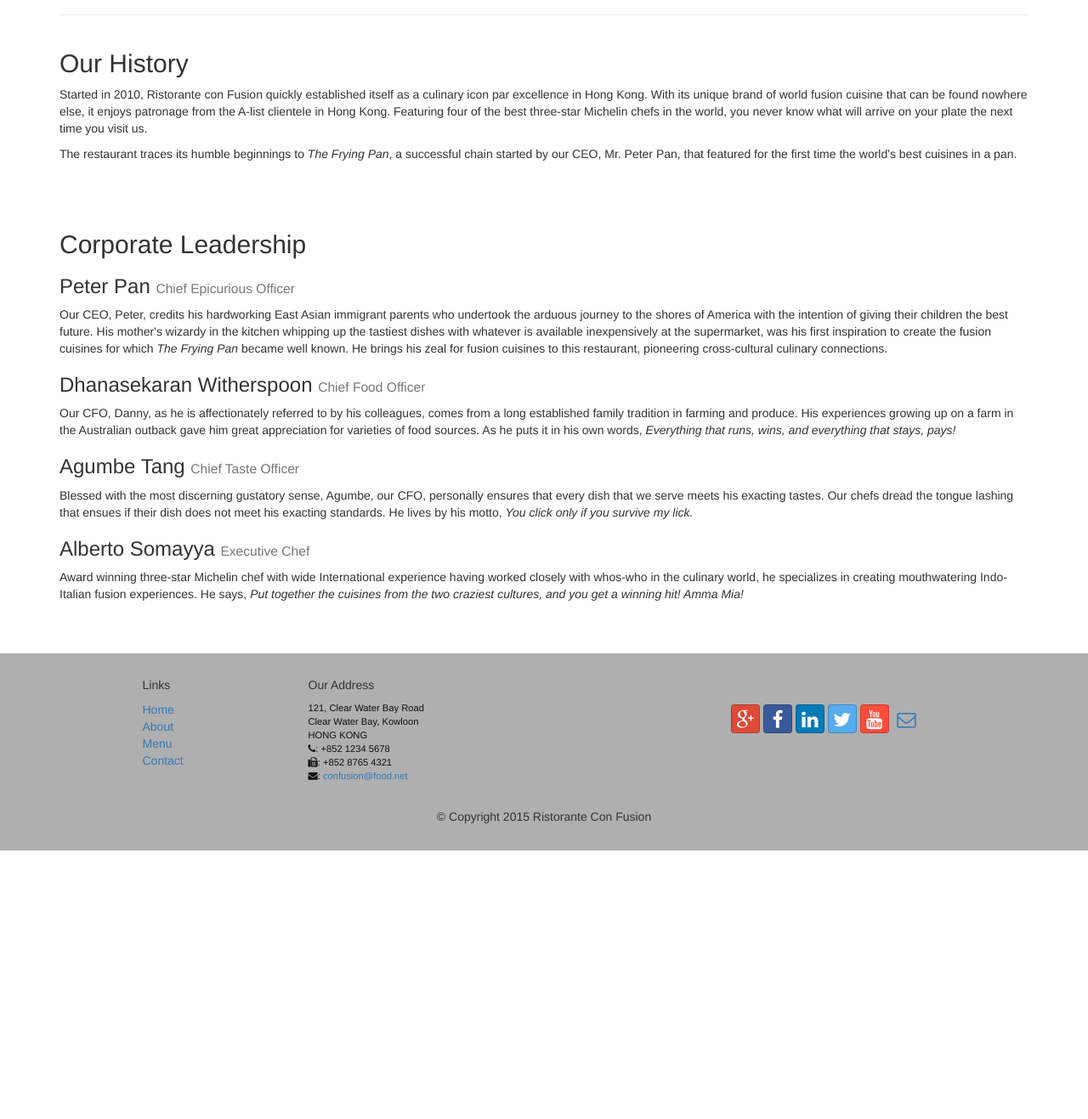
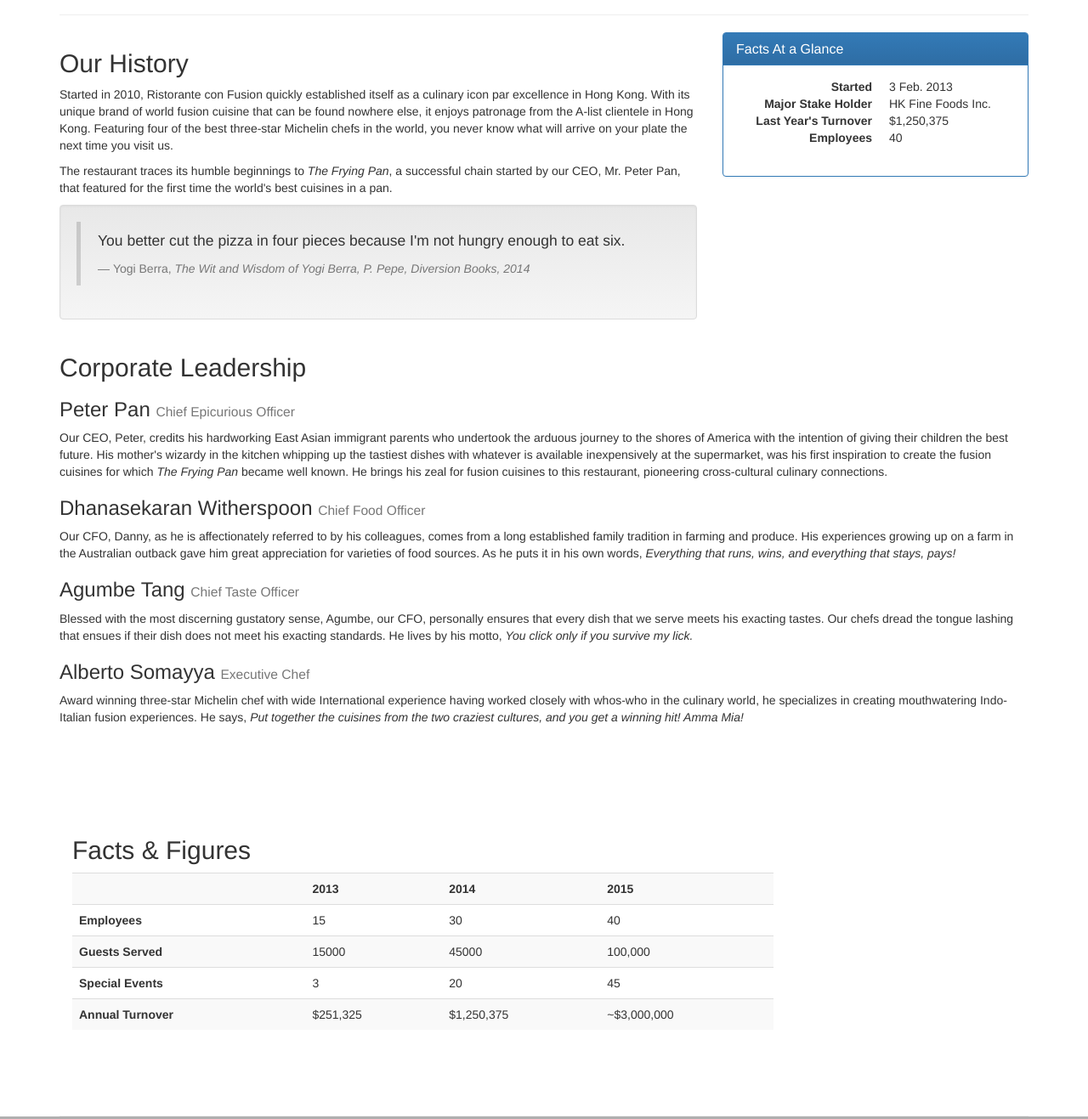
Before and after one commit to kennyr87/conFusion, a plain HTML site: page aboutus.html in a window 1280 px wide. Shown: the part 565-1882 px from the top of the page at 85% size. Before the commit the page ends 1566 px from the top, so only its background shows below. Drawn offline with nearby package versions, Linux system fonts and the light colour scheme.

Commit message:
Displaying Content: Tables, Panels, Wells

```diff
--- a/aboutus.html
+++ b/aboutus.html
@@ -94,17 +94,39 @@
         </div>
 
         <div class='row'>
-            <div class='col-xs-12'>
+            <div class='col-xs-12 col-sm-8'>
                 <h2>Our History</h2>
                 <p>Started in 2010, Ristorante con Fusion quickly established itself as a culinary icon par excellence in Hong Kong. With its unique brand of world fusion cuisine that can be found nowhere else, it enjoys patronage from the A-list clientele in Hong Kong.  Featuring four of the best three-star Michelin chefs in the world, you never know what will arrive on your plate the next time you visit us.</p>
                 <p>The restaurant traces its humble beginnings to <em>The Frying Pan</em>, a successful chain started by our CEO, Mr. Peter Pan, that featured for the first time the world's best cuisines in a pan.</p>
+                <div class="well">
+                    <blockquote>
+                        <p>You better cut the pizza in four pieces because I'm not hungry enough to eat six.</p>
+                        <footer>Yogi Berra,
+                        <cite>The Wit and Wisdom of Yogi Berra, P. Pepe, Diversion Books, 2014</cite>
+                        </footer>
+                    </blockquote>
+                </div>
             </div>
-            <div class='col-xs-12'>
-                <p style="padding:20px;"></p>
+            <div class='col-xs-12 col-sm-4'>
+                <div class="panel panel-primary">
+                    <div class="panel-heading">
+                        <h3 class="panel-title">Facts At a Glance</h3>
+                    </div>
+                    <div class="panel-body">
+                        <dl class="dl-horizontal">
+                            <dt>Started</dt>
+                            <dd>3 Feb. 2013</dd>
+                            <dt>Major Stake Holder</dt>
+                            <dd>HK Fine Foods Inc.</dd>
+                            <dt>Last Year's Turnover</dt>
+                            <dd>$1,250,375</dd>
+                            <dt>Employees</dt>
+                            <dd>40</dd>
+                        </dl>
+                    </div>
+                </div>
             </div>
         </div>
-
-
         <div class='row'>
             <div class='col-xs-12'>
                 <h2>Corporate Leadership</h2>
@@ -120,7 +142,49 @@
              <div class='col-xs-12'>
                 <p style="padding:20px;"></p>
             </div>
-       </div>
+        </div>
+        <div class="row row-content">
+            <div class="col-xs-12 col-sm-9">
+                <h2>Facts &amp; Figures</h2>
+                    <div class="table-responsive">
+                    <table class="table table-striped">
+                    <tr>
+                    <td>&nbsp;</td>
+                    <th>2013</th>
+                    <th>2014</th>
+                    <th>2015</th>
+                    </tr>
+                    <tr>
+                    <th>Employees</th>
+                    <td>15</td>
+                    <td>30</td>
+                    <td>40</td>
+                    </tr>
+                    <tr>
+                    <th>Guests Served</th>
+                    <td>15000</td>
+                    <td>45000</td>
+                    <td>100,000</td>
+                    </tr>
+                    <tr>
+                    <th>Special Events</th>
+                    <td>3</td>
+                    <td>20</td>
+                    <td>45</td>
+                    </tr>
+                    <tr>
+                    <th>Annual Turnover</th>
+                    <td>$251,325</td>
+                    <td>$1,250,375</td>
+                    <td>~$3,000,000</td>
+                    </tr>
+                    </table>
+                    </div>
+            </div>
+            <div class="col-xs-12 col-sm-3">
+                <p style="padding:20px;"></p>
+            </div>
+        </div>
 
     </div>
 
```
